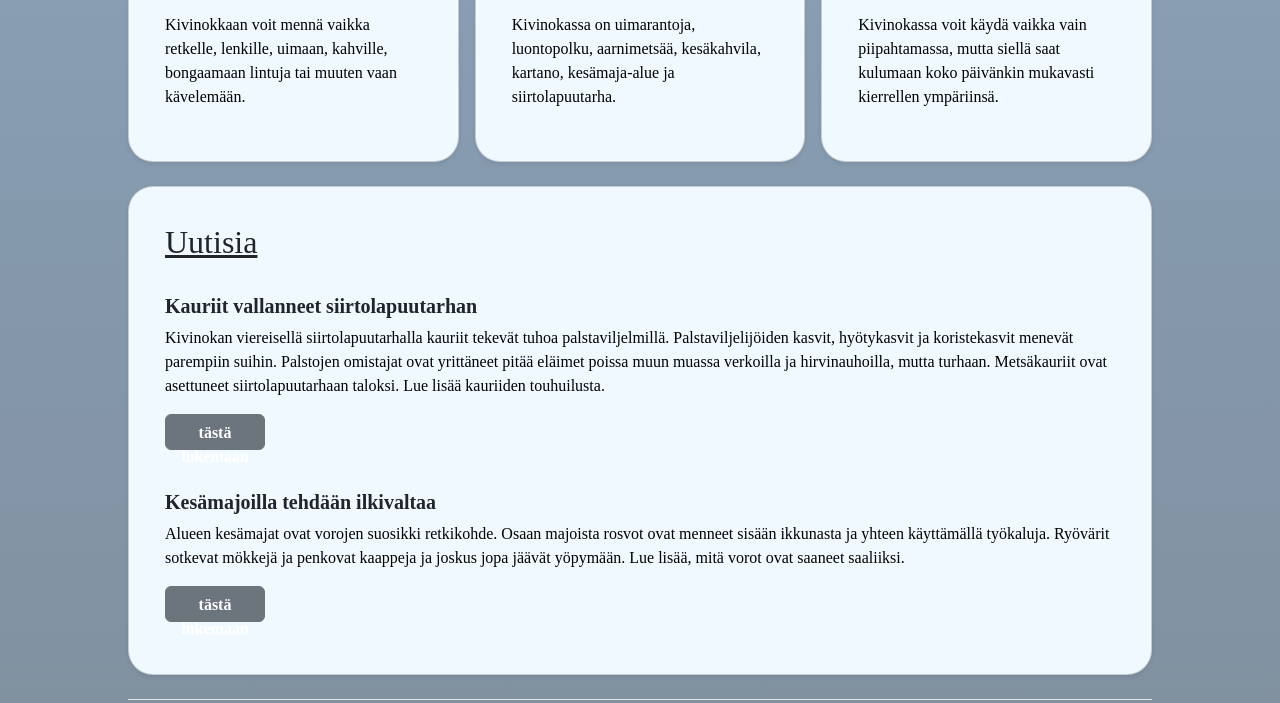
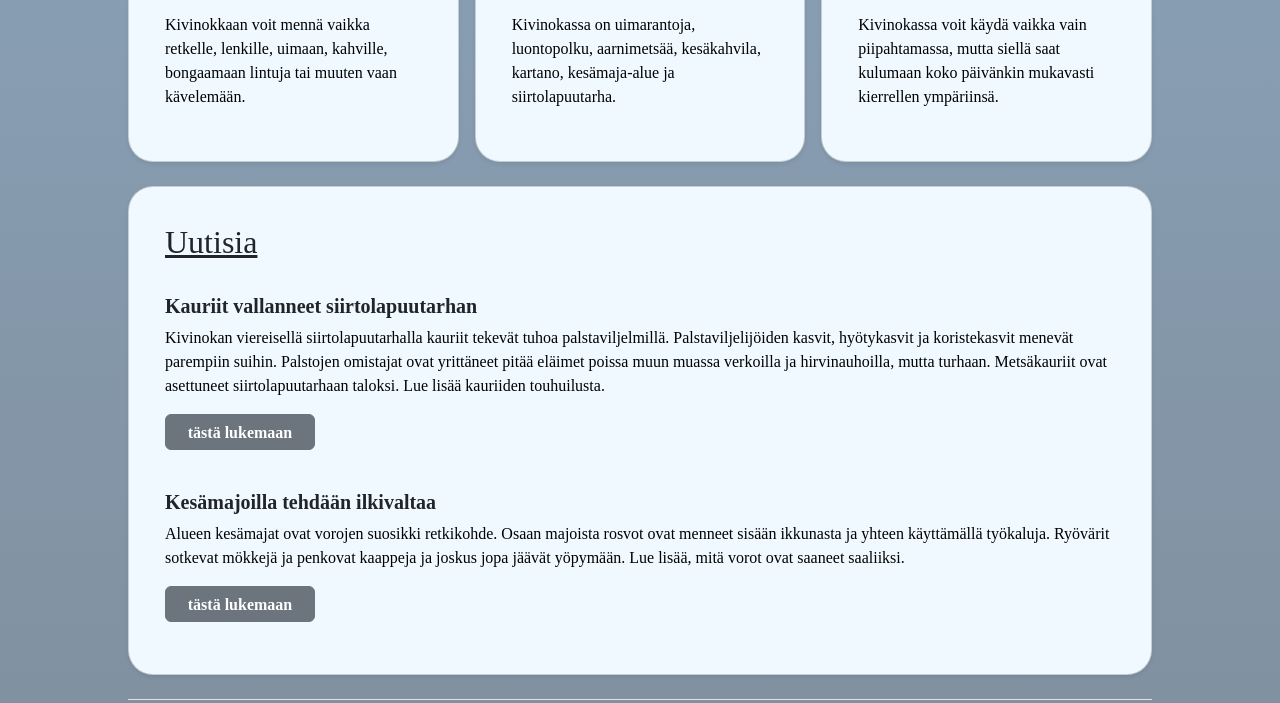
Before and after one commit to jonetzcky/luonto, a plain HTML site: page kivinokka.html in a window 1280 px wide. Shown: the part 1651-2354 px from the top of the page. Drawn offline with nearby package versions, Linux system fonts and the light colour scheme.

Commit message:
Update kivinokka.html
nappi1

```diff
--- a/kivinokka.html
+++ b/kivinokka.html
@@ -146,11 +146,11 @@
         <br>
         <h5><b>Kauriit vallanneet siirtolapuutarhan</b></h5>
         <p style="color:#000">Kivinokan viereisellä siirtolapuutarhalla kauriit tekevät tuhoa palstaviljelmillä. Palstaviljelijöiden kasvit, hyötykasvit ja koristekasvit menevät parempiin suihin. Palstojen omistajat ovat yrittäneet pitää eläimet poissa muun muassa verkoilla ja hirvinauhoilla, mutta turhaan. Metsäkauriit ovat asettuneet siirtolapuutarhaan taloksi. Lue lisää kauriiden touhuilusta.<br>
-          <p><a href="https://www.hs.fi/kaupunki/helsinki/art-2000008802566.html" target="_blank" class="btn btn-secondary">tästä lukemaan</a></p>
+          <p><a href="https://www.hs.fi/kaupunki/helsinki/art-2000008802566.html" target="_blank" class="btn btn-secondary" id="nappi1">tästä lukemaan</a></p>
           <br>
           <h5><b>Kesämajoilla tehdään ilkivaltaa</b></h5>
         <p style="color:#000">Alueen kesämajat ovat vorojen suosikki retkikohde. Osaan majoista rosvot ovat menneet sisään ikkunasta ja yhteen käyttämällä työkaluja. Ryövärit sotkevat mökkejä ja penkovat kaappeja ja joskus jopa jäävät yöpymään. Lue lisää, mitä vorot ovat saaneet saaliiksi.<br>
-          <p><a href="https://yle.fi/uutiset/3-8461446" target="_blank" class="btn btn-secondary">tästä lukemaan</a></p>
+          <p><a href="https://yle.fi/uutiset/3-8461446" target="_blank" class="btn btn-secondary" id="nappi1">tästä lukemaan</a></p>
         <div class="d-flex justify-content-between align-items-center">
         </div>
       </div>
```
